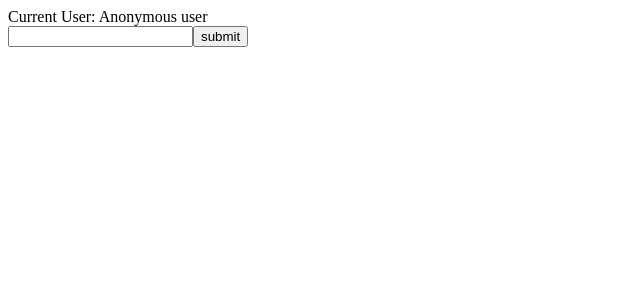
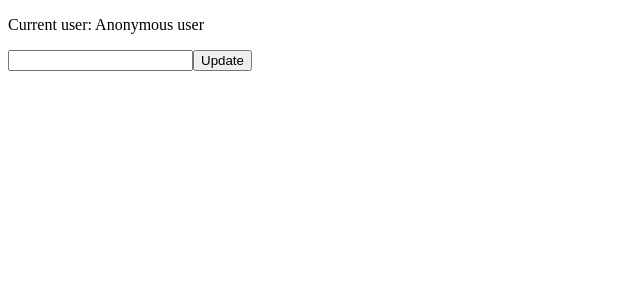
Before and after one commit to muxlisa-maxmudova/react19-updates, a React (Vite) app: page / in a window 1280 px wide. Shown: the top 300 px of the page, without its empty margins (0-640 px from the left). Built offline with nearby package versions, Linux system fonts and the light colour scheme.

Commit message:
with new feature on new react version

```diff
--- a/src/App.jsx
+++ b/src/App.jsx
@@ -1,31 +1,32 @@
-import React, {useState} from 'react'
-import {updateNameInDB} from "./api.js";
-const App = () => {
-    const [name, setName] = useState(
-        ()=>JSON.parse(localStorage.getItem('name'))||'Anonymous user'
-    )
-    async function handleSubmit(formAction) {
-        try{
-            const newName = updateNameInDB(formAction.get("name"));
-            setName(newName);
-        }
-        catch(error){
-            console.error(error);
+import {useActionState} from "react"
+import { updateNameInDB } from "./api"
+
+function App() {
+    const [name,actionFunction, isPending] = useActionState(updateName, JSON.parse(localStorage.getItem("name")) || "Anonymous user");
+    async function updateName(prevState,formAction) {
+        try {
+            return await updateNameInDB(formAction.get("name"))
+        } catch (error) {
+            console.error(error.message)
         }
     }
+
     return (
         <>
-            Current User: {name}
-            <form action={handleSubmit}>
+            <p className="username">
+                Current user: <span>{name}</span>
+            </p>
+            {isPending && <p>Loading...</p>}
+            <form action={actionFunction}>
                 <input
-                type="text"
-                name="name"
+                    type="text"
+                    name="name"
+                    required
                 />
-                <button type="submit">
-                    submit
-                </button>
+                <button type="submit">Update</button>
             </form>
         </>
     )
 }
+
 export default App
```
